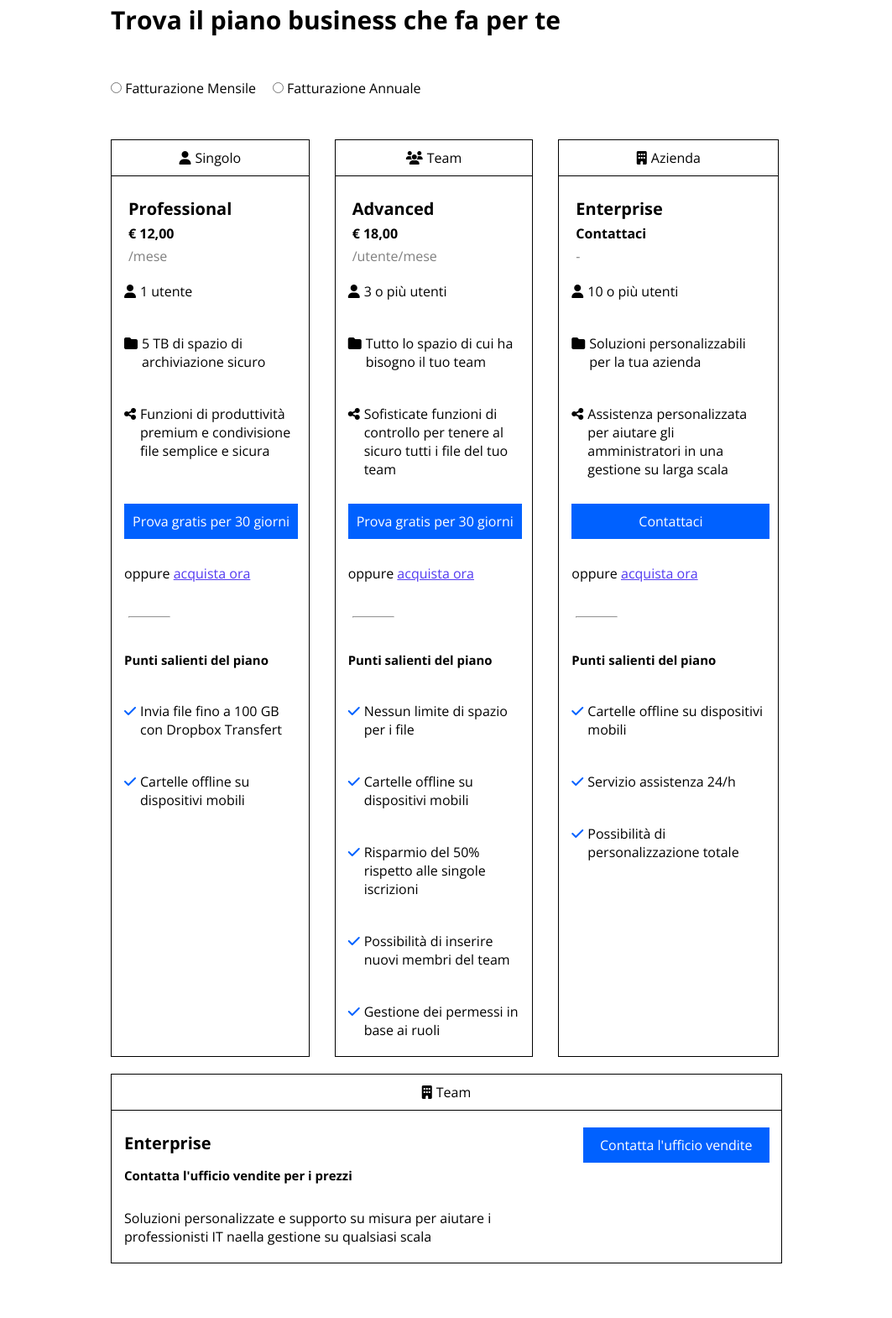
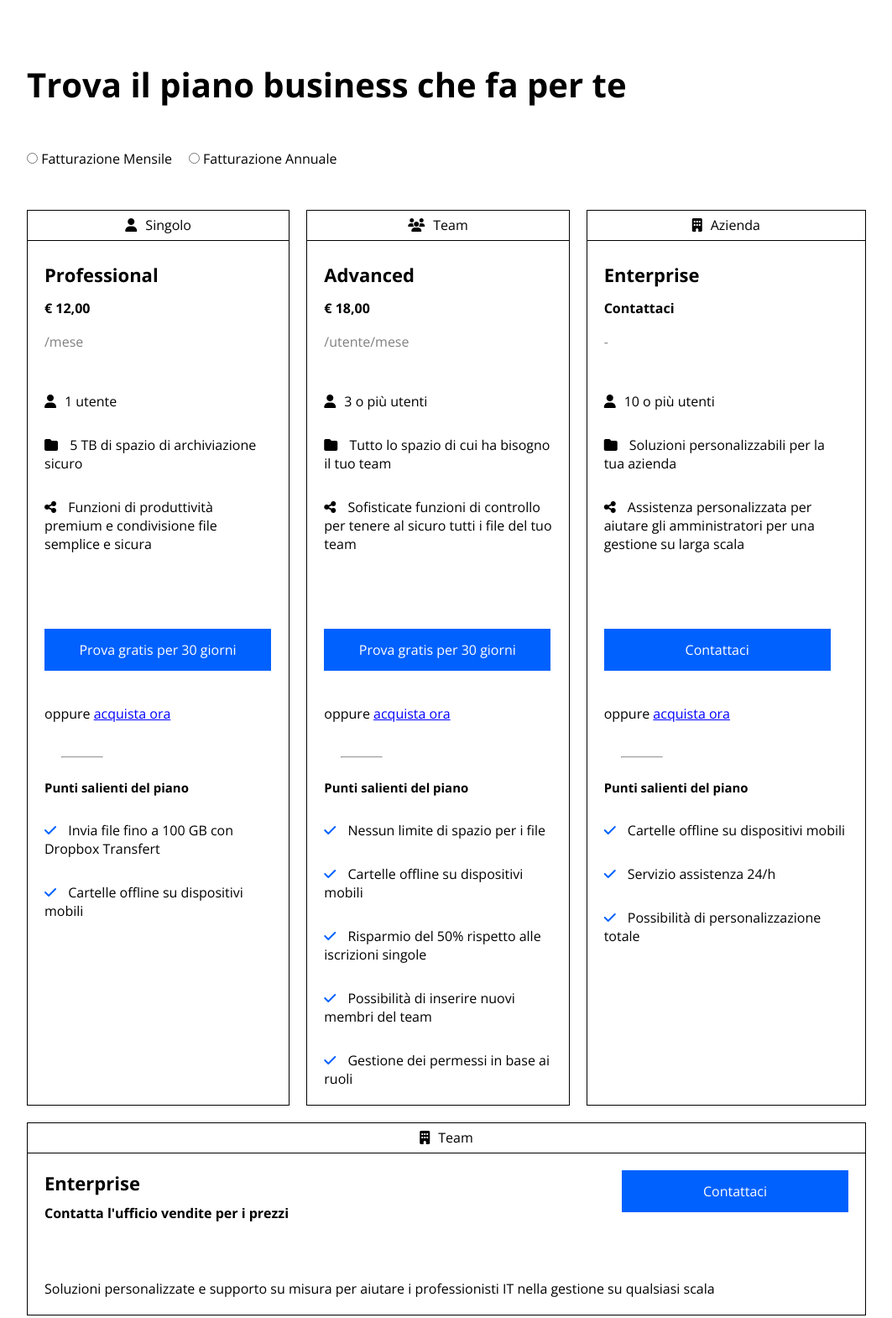
Before and after one commit to DavideCavallotto/htmlcss-dropbox, a plain HTML site: page index.html in a window 1280 px wide. Shown: the part 877-2447 px from the top of the page at 84% size, without its empty margins (108-1171 px from the left). Before the commit the page ends 2382 px from the top, so only its background shows below. Drawn offline with nearby package versions, Linux system fonts and the light colour scheme.

Commit message:
Add fix html and css

```diff
--- a/css/style.css
+++ b/css/style.css
@@ -15,25 +15,29 @@ a {
 
 .container-big {
     max-width: 100%;
+    margin: 0 auto;
 }
 
 .container {
-    max-width: 900px;
+    max-width: 1200px;
     margin: 0 auto;
     height: 690px;
 }
 
 .small-container {
-    max-width: 800px;
+    max-width: 1000px;
     margin: 0 auto;
     padding-top: 120px;
 }
 
+/* .col-4, .col-12 {
+    padding: 10px;
+} */
+
 .button {
     color: white;
     background-color: #0061FF;
-    padding: 5px 15px;
-
+    display: inline-block;
 }
 
 ul, ol {
@@ -42,6 +46,8 @@ ul, ol {
 
 .row {
     display: flex;
+    flex-wrap: wrap;
+    width: 100%;
 }
 
 ul {
@@ -49,28 +55,25 @@ ul {
     align-items: center;
 }
 
-li {
-    padding: 20px 10px 20px 15px;
-}
-
 .col-8 {
     flex-basis: calc((100% / 12) * 8);
 }
 
 .col-4 {
-    flex-basis: calc((100% / 12) * 4 - 30px);
+    flex-basis: calc((100% / 12) * 4);
 }
 
 .col-3 {
     flex-basis: calc((100% / 12) * 3);
 }
 
-.col-3 {
-    flex-basis: calc((100% / 12) * 12);
+.col-12 {
+    flex-basis: 100%;
+
 }
 
 img {
-    width: 100%;
+    max-width: 100%;
 }
 
 /* Navigation bar */
@@ -80,10 +83,29 @@ img {
     align-items: center;
 }
 
+.list-items > * {
+    display: block;
+    line-height: 60px;
+    padding: 0 20px;
+    font-size: 17px;
+}
+
+.sm-button {
+font-size: 14px;
+line-height: 30px;
+padding: 0 20px;
+}
+
+.list-menu {
+    padding: 0 30px;
+}
+
+
 /* Hero  */
 
 .hero-section {
     background-color: #B4D0E7;
+    margin-bottom: 80px;
 }
 
 .hero-row {
@@ -98,18 +120,25 @@ img {
     width: 100%;
     font-size: 60px;
     font-weight: 900;
-    padding-bottom: 50px;
+    margin-bottom: 50px;
     padding-top: 100px;
 
 }
 
 .down-arrow {
+    display: block;
+    margin-top: 50px;
     font-size: 30px;
+
 }
 
 .hero-img {
-    height: 420px;
     padding-top: 30px;
+}
+
+.med-button {
+    line-height: 40px;
+    padding: 0 10px;
 }
 
 .p-hero {
@@ -120,11 +149,7 @@ img {
 /* Plan */
 
 h2 {
-    font-size: 30px;
-}
-
-.plan-row {
-    flex-wrap: wrap;
+    font-size: 40px;
 }
 
 .billing-plan {
@@ -139,62 +164,85 @@ h2 {
 }
 
 /* Plan Section 1 */
+/* Professiona */
 
-.type-plan-row{
-    flex-wrap: wrap;
-    column-gap: 30px;
-    row-gap: 20px;
+.col-pad {
+    padding-right: 20px;
 }
 
-.col-border {
+.card {
     border: 1px solid black;
+    height: 100%;
 }
 
 .p-plan {
+    line-height: 35px;
     text-align: center;
     border-bottom: 1px solid black;
-    padding: 10px;
+}
+
+.main-plan {
+    padding: 20px;
+}
+
+.title-pro {
+    line-height: 40px;
+    margin-bottom: 40px;
+}
+
+.title-size {
+    font-size: 22px;
+}
+
+.price {
+    font-weight: bold;
+}
+
+.mounth-price {
+    color: gray;
 }
 
 .pad-right-icon {
-    padding-right: 5px;
+    padding-right: 10px;
 }
 
 .ul-plan {
     display: flex;
     flex-direction: column;
     align-items: flex-start;
+    gap: 30px;
 }
 
-.name-plan-type {
-    padding: 25px 0 5px 20px;
-    font-size: 20px;
+.space-button {
+    display: flex;
+    margin-top: 90px;
 }
 
-.price {
-    padding: 0 20px;
-    font-weight: bold;
+.big-button {
+    white-space: nowrap;
+    padding: 0px 40px;
+    line-height: 50px;
+    margin-bottom: 40px;
+    text-align: center;
+    width: 270px;
 }
 
-.mounth-price {
-    padding: 5px 20px 0 20px;
-    color: gray;
-
+.buy-link {
+    margin-bottom: 20px;
 }
 
-.icon-flex {
-    display: flex;
-    align-items: baseline;
+.buy-link a {
+    text-decoration: underline;
+    color: blue;
 }
 
-.button-plan {
-    padding: 10px 10px;
+/* Advanced */
+
+.space-button-adv {
+    margin-top: 47px;
 }
 
-.deco-a {
-    text-decoration: underline;
-    color: rgb(83, 59, 241);
-}
+/* Termine modifiche */
 
 .small-hr {
     display: inline-block;
@@ -212,55 +260,30 @@ h2 {
     color: #0061FF;
 }
 
-.enterp-button {
-    padding: 10px 80px;
+/* Enterprise-Plus */
+
+.col-ent-plus {
+    margin-top: 20px;
+    margin-bottom: 50px;
 }
 
-.pro-button {
-    margin-top: 22px;
+.main-ent {
+    display: flex;
+    justify-content: space-between;
+    padding: 20px;
 }
 
-/* Enterprise-Plus */
-.name-plan-plus-type{
-    padding: 25px 0 5px 15px;
-    font-size: 20px;
-}
-.enterp-plus-button {
-    display: inline-block;
-    margin-top: 20px;
-    padding: 10px 20px;
-    margin-right: 10px;
+.title-space {
+    margin-bottom: 10px;
 }
 
-.ent-price {
-    padding: 10px 15px;
-    font-size: 18px;
-    font-weight: bold;
+.strong {
+    font-size: 16px;
 }
 
-
-.team-enterprise-plan {
-    border: 1px solid black;
-    text-align: center;
-    padding: 10px;
-
+.ent-p {
+    padding: 20px;
 }
-
-.team-enterprise-col {
-    border: none;
-}
-
-.ent-container {
-    width: 100%;
-}
-
-.ent-row {
-    justify-content: space-between;
-    border-left: 1px solid black;
-    border-right: 1px solid black;
-    border-bottom: 1px solid black;
-}
-
 
 /* Debug */
 
--- a/index.html
+++ b/index.html
@@ -13,25 +13,27 @@
 <body>
     <header>
 
+
+
         <!-- Navigaton Bar -->
 
         <nav class="container-big">
             <div class="row navigation-row">
                 <div class="col">
-                    <ul>
-                        <li><img src="./img/logo-small.png" alt=""></li>
-                        <li><a href="#">Perchè Dropbox</a></li>
-                        <li><a href="#">Funzioni</a></li>
-                        <li><a href="#">Piani e Prezzi</a></li>
+                    <ul class="list-menu">
+                        <li class="list-items"><img src="./img/logo-small.png" alt=""></li>
+                        <li class="list-items"><a href="#">Perchè Dropbox</a></li>
+                        <li class="list-items"><a href="#">Funzioni</a></li>
+                        <li class="list-items"><a href="#">Piani e Prezzi</a></li>
                     </ul>
 
                 </div>
                 <div class="col">
-                    <ul>
-                        <li><a href="#">Supporto</a></li>
-                        <li><a href="#">Contatta l'ufficio vendite</a></li>
-                        <li><a href="#">Accedi</a></li>
-                        <li><a class="button" href="#">Inizia</a></li>
+                    <ul class="list-menu">
+                        <li class="list-items"><a href="#">Supporto</a></li>
+                        <li class="list-items"><a href="#">Contatta l'ufficio vendite</a></li>
+                        <li class="list-items"><a href="#">Accedi</a></li>
+                        <li class="list-items"><a class="button sm-button" href="#">Inizia</a></li>
                     </ul>
 
                 </div>
@@ -46,12 +48,15 @@
         <Section class="debug hero-section">
             <div class="container">
                 <div class="row hero-row">
+                    <div class="col-12">
                         <h1 class="hero-title">
                             Tutto ciò che ti serve per il lavoro, in un unico posto
                         </h1>
+
+                    </div>
                     <div class="col-4 hero-col">
                         <p class="p-hero">Finalmente tutti i tuoi strumenti, contenuti e collaboratori sono accessibili dallo stesso posto. Dropbox Business è più di uno spazio di archiviazione sicuro: è un modo intelligente e integrato per ottimizzare il flusso di lavoro esistente.</p>
-                        <a class="button hero-button" href="#">Inizia la tua prova gratuita</a>
+                        <a class="button med-button" href="#">Inizia la tua prova gratuita</a>
                         <p class="p-hero">Annulla in qualsiasi momento</p>
                         <span><i class="down-arrow fa-solid fa-arrow-down"></i></span>
                     </div>
@@ -68,7 +73,7 @@
 
         <section class="section-plan">
             <div class="debug small-container">
-                <div class="row plan-row">
+                <div class="row">
                     <div>
                         <h2>
                             Trova il piano business che fa per te
@@ -91,165 +96,197 @@
 
                 <!-- Professional -->
 
-                <div class="row type-plan-row">
-                    <div class="debug col-4 col-border">
+                <div class="row">
+                    <div class="col-4 col-pad">
+                        <div class="card">
                             <p class="p-plan"><i class="fa-solid fa-user pad-right-icon"></i>Singolo</p>
+                            <div class="main-plan">
+                                <div class="title-pro">
+                                    <h4 class="title-size">Professional</h4>
+                                    <p class="price">&euro; 12,00</p>
+                                    <p class="mounth-price">/mese</p>
+                                </div>
                                 <ul class="ul-plan">
-                            <li class="name-plan-type">
-                                <h4>Professional</h4>
+                                    <li><i class="fa-solid fa-user pad-right-icon"></i>1 utente</li>
+                                    <li>
+                                        <i class="fa-solid fa-folder pad-right-icon"></i>
+                                        5 TB di spazio di archiviazione sicuro
                                     </li>
-                            <li class="price">&euro; 12,00</li>
-                            <li class="mounth-price">/mese</li>
-                            <li><i class="fa-solid fa-user pad-right-icon"></i>1 utente</li>
-                            <li class="icon-flex">
-                                <i class="fa-solid fa-folder pad-right-icon"></i>
-                                <p>5 TB di spazio di archiviazione sicuro</p>
-                            </li>
-                            <li class="icon-flex">
+                                    <li>
                                         <i class="fa-solid fa-share-nodes pad-right-icon"></i>
                                         Funzioni di produttività premium e condivisione file semplice e sicura
                                     </li>
-                            <li class="pro-button">
-                                <a class="button button-plan" href="#">Prova gratis per 30 giorni</a>
-                            </li>
-                            <li>
+                                </ul>
+
+                                <div class="space-button">
+                                    <a class="button big-button" href="#">Prova gratis per 30 giorni</a>
+                                </div>
+                                <div class="buy-link">
                                      oppure
-                                <a class="deco-a" href="#">acquista ora</a>
-                            </li>
+                                    <a href="#">acquista ora</a>
+                                </div>
+
                                 <hr class="small-hr">
+
+                                <ul class="ul-plan">
                                     <li class="strong-dot">
                                         <h5>Punti salienti del piano</h5>
                                     </li>
-                            <li class="icon-flex">
+                                    <li>
                                         <i class="fa-solid fa-check pad-right-icon check-icon"></i>
                                         Invia file fino a 100 GB con Dropbox Transfert
                                     </li>
-                            <li class="icon-flex">
+                                    <li>
                                         <i class="fa-solid fa-check pad-right-icon check-icon"></i>
                                         Cartelle offline su dispositivi mobili
                                     </li>
+
                                 </ul>
+
+                            </div>
+
+                        </div>
 
                     </div>
 
                     <!-- Advanced -->
 
-                    <div class="debug col-4 col-border">
+                    <div class="col-4 col-pad">
+                        <div class="card">
                             <p class="p-plan"><i class="fa-solid fa-users pad-right-icon"></i>Team</p>
+                            <div class="main-plan">
+                                <div class="title-pro">
+                                    <h4 class="title-size">Advanced</h4>
+                                    <p class="price">&euro; 18,00</p>
+                                    <p class="mounth-price">/utente/mese</p>
+                                </div>
                                 <ul class="ul-plan">
-                            <li class="name-plan-type">
-                                <h4>Advanced</h4>
+                                    <li><i class="fa-solid fa-user pad-right-icon"></i>3 o più utenti</li>
+                                    <li>
+                                        <i class="fa-solid fa-folder pad-right-icon"></i>
+                                        Tutto lo spazio di cui ha bisogno il tuo team
                                     </li>
-                            <li class="price">&euro; 18,00</li>
-                            <li class="mounth-price">/utente/mese</li>
-                            <li><i class="fa-solid fa-user pad-right-icon"></i>3 o più utenti</li>
-                            <li class="icon-flex">
-                                <i class="fa-solid fa-folder pad-right-icon"></i>
-                                <p>Tutto lo spazio di cui ha bisogno il tuo team</p>
-                            </li>
-                            <li class="icon-flex">
+                                    <li>
                                         <i class="fa-solid fa-share-nodes pad-right-icon"></i>
                                         Sofisticate funzioni di controllo per tenere al sicuro tutti i file del tuo team
                                     </li>
-                            <li class="">
-                                <a class="button button-plan" href="#">Prova gratis per 30 giorni</a>
-                            </li>
-                            <li>
+                                </ul>
+
+                                <div class="space-button">
+                                    <a class="button big-button" href="#">Prova gratis per 30 giorni</a>
+                                </div>
+                                <div class="buy-link">
                                      oppure
-                                <a class="deco-a" href="#">acquista ora</a>
-                            </li>
+                                    <a href="#">acquista ora</a>
+                                </div>
+
                                 <hr class="small-hr">
+
+                                <ul class="ul-plan">
                                     <li class="strong-dot">
                                         <h5>Punti salienti del piano</h5>
                                     </li>
-                            <li class="icon-flex">
+                                    <li>
                                         <i class="fa-solid fa-check pad-right-icon check-icon"></i>
                                         Nessun limite di spazio per i file
                                     </li>
-                            <li class="icon-flex">
+                                    <li>
                                         <i class="fa-solid fa-check pad-right-icon check-icon"></i>
                                         Cartelle offline su dispositivi mobili
                                     </li>
-                            <li class="icon-flex">
+                                    <li>
                                         <i class="fa-solid fa-check pad-right-icon check-icon"></i>
-                                Risparmio del 50% rispetto alle singole iscrizioni
+                                        Risparmio del 50% rispetto alle iscrizioni singole
                                     </li>
-                            <li class="icon-flex">
+                                    <li>
                                         <i class="fa-solid fa-check pad-right-icon check-icon"></i>
                                         Possibilità di inserire nuovi membri del team
                                     </li>
-                            <li class="icon-flex">
+                                    <li>
                                         <i class="fa-solid fa-check pad-right-icon check-icon"></i>
                                         Gestione dei permessi in base ai ruoli
                                     </li>
+
                                 </ul>
+
                             </div>
+
+                        </div>
+
+                    </div>
+
+
 
                     <!-- Enterprise -->
 
-                    <div class="debug col-4 col-border">
+                    <div class="col-4">
+                        <div class="card">
                             <p class="p-plan"><i class="fa-solid fa-building pad-right-icon"></i>Azienda</p>
+                            <div class="main-plan">
+                                <div class="title-pro">
+                                    <h4 class="title-size">Enterprise</h4>
+                                    <p class="price">Contattaci</p>
+                                    <p class="mounth-price">-</p>
+                                </div>
                                 <ul class="ul-plan">
-                            <li class="name-plan-type">
-                                <h4>Enterprise</h4>
-                            </li>
-                            <li class="price">Contattaci</li>
-                            <li class="mounth-price">-</li>
                                     <li><i class="fa-solid fa-user pad-right-icon"></i>10 o più utenti</li>
-                            <li class="icon-flex">
+                                    <li>
                                         <i class="fa-solid fa-folder pad-right-icon"></i>
-                                <p>Soluzioni personalizzabili per la tua azienda</p>
-                            </li>
-                            <li class="icon-flex">
-                                <i class="fa-solid fa-share-nodes pad-right-icon"></i>
-                                Assistenza personalizzata per aiutare gli amministratori in una gestione su larga scala
+                                        Soluzioni personalizzabili per la tua azienda
                                     </li>
                                     <li>
-                                <a class="button button-plan enterp-button" href="#">Contattaci</a>
+                                        <i class="fa-solid fa-share-nodes pad-right-icon"></i>
+                                        Assistenza personalizzata per aiutare gli amministratori per una gestione su larga scala
                                     </li>
-                            <li>
+                                </ul>
+                                <div class="space-button">
+                                    <a class="button big-button" href="#">Contattaci</a>
+                                </div>
+                                <div class="buy-link">
                                      oppure
-                                <a class="deco-a" href="#">acquista ora</a>
-                            </li>
+                                    <a href="#">acquista ora</a>
+                                </div>
                                 <hr class="small-hr">
+                                <ul class="ul-plan">
                                     <li class="strong-dot">
                                         <h5>Punti salienti del piano</h5>
                                     </li>
-                            <li class="icon-flex">
+                                    <li>
                                         <i class="fa-solid fa-check pad-right-icon check-icon"></i>
                                         Cartelle offline su dispositivi mobili
                                     </li>
-                            <li class="icon-flex">
+                                    <li>
                                         <i class="fa-solid fa-check pad-right-icon check-icon"></i>
                                         Servizio assistenza 24/h
                                     </li>
-                            <li class="icon-flex">
+                                    <li>
                                         <i class="fa-solid fa-check pad-right-icon check-icon"></i>
                                         Possibilità di personalizzazione totale
                                     </li>
-                        </ul>
-                    </div>
 
-                    <!-- Enterprise Plus -->
-                    <div class="ent-container">
-                        <p class="team-enterprise-plan"><i class="fa-solid fa-building pad-right-icon"></i>Team</p>
-                        <div class="row ent-row">
-                            <div class="debug col-8">
-                                <ul class="ul-plan">
-                                    <li class="name-plan-plus-type">
-                                        <h4>Enterprise</h4>
-                                    </li>
-                                    <li class="ent-price"><h5>Contatta l'ufficio vendite per i prezzi</h5></li>
-                                    <li>
-                                        Soluzioni personalizzate e supporto su misura per aiutare i professionisti IT naella gestione su qualsiasi scala
                                 </ul>
 
                             </div>
-                                <div class="col-4 team-enterprise-col">
-                                    <a class="button button-plan enterp-plus-button" href="#">Contatta l'ufficio vendite</a>
 
                         </div>
 
+                    </div>
+
+                    <!-- Enterprise plus -->
+
+                    <div class="col-12 col-ent-plus">
+                        <div class="card">
+                            <p class="p-plan"><i class="fa-solid fa-building pad-right-icon"></i>Team</p>
+                            <div class="main-ent">
+                                <div>
+                                    <h4 class="title-size title-space">Enterprise</h4>
+                                    <h5 class="strong">Contatta l'ufficio vendite per i prezzi</h5>
+                                </div>
+                                <a class="button big-button" href="#">Contattaci</a>
+
+                            </div>
+
+                            <p class="ent-p">Soluzioni personalizzate e supporto su misura per aiutare i professionisti IT nella gestione su qualsiasi scala</p>
 
                         </div>
 
```
Lines whose indentation alone changed are shown as unchanged.
